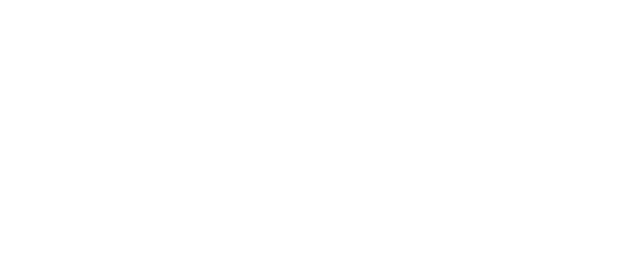
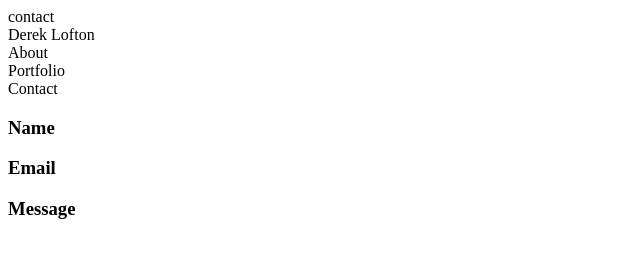
Before and after one commit to Dloft1991/Basic-Portfolio, a plain HTML site: page contact.html in a window 1280 px wide. Shown: the whole page, without its empty margins (0-640 px from the left). Drawn offline with Linux system fonts and the light colour scheme.

Commit message:
framing started

```diff
--- a/contact.html
+++ b/contact.html
@@ -0,0 +1,33 @@
+<!DOCTYPE html>
+<html lang="en">
+<head>
+    <meta charset="UTF-8">
+    <meta name="viewport" content="width=device-width, initial-scale=1.0">
+    <meta http-equiv="X-UA-Compatible" content="ie=edge">
+    <link rel="stylesheet" href="assets/css/style.css"
+
+    <title>contact</title>
+
+</head>
+<body>
+
+    <header>Derek Lofton</header>
+
+    <!--navigation system-->
+        <nav class="navigation">
+            <nav>About</nav>
+            <nav>Portfolio</nav>
+            <nav>Contact</nav>
+
+        </nav>
+
+    <!--for the contact section able to enter name, eamil, and message with a submit button-->
+        <div id="Contact">
+
+            <h3>Name</h3>
+            <h3>Email</h3>
+            <h3>Message</h3>
+
+        </div>
+</body>
+</html>
```
Also changed, not shown: index.html (+18 -2 lines).
